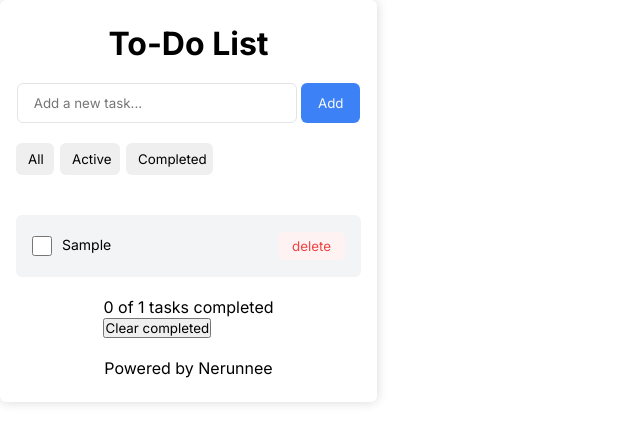
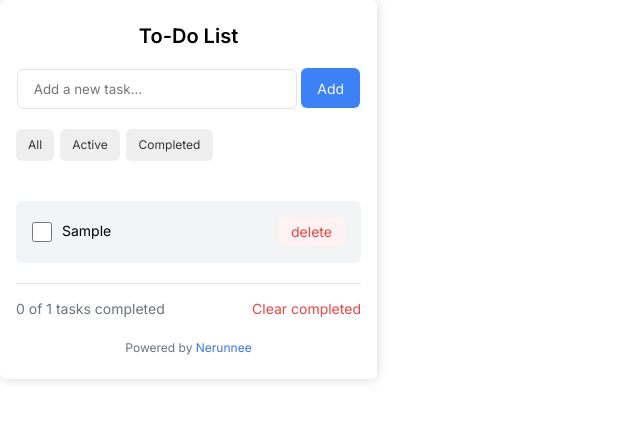
Before and after one commit to Nerunnee/Todo-app, a plain HTML site: page index.html in a window 1280 px wide. Both pictures are taken after typing "Sample" into the empty fields and a click on the button "Add". Shown: the whole page, without its empty margins (0-640 px from the left). Drawn offline with Linux system fonts and the light colour scheme.

Commit message:
version last

```diff
--- a/index.html
+++ b/index.html
@@ -14,7 +14,7 @@
   </head>
   <body>
     <div class="container">
-      <h1>To-Do List</h1>
+      <h1 class="text">To-Do List</h1>
 
       <div>
         <input
@@ -32,13 +32,15 @@
         <button id="showCompleted" class="show__completed">Completed</button>
       </div>
 
-      <div id="task-container" class="text1">No tasks yet. Add one above!</div>
+      <div id="task-container" class="task-text">
+        No tasks yet. Add one above!
+      </div>
 
       <div id="task-completed"></div>
 
-      <div>
-        <span class="text2">Powered by</span>
-        <span>Nerunnee</span>
+      <div class="footer-container">
+        <span class="footer__text">Powered by</span>
+        <span class="footer__textName">Nerunnee</span>
       </div>
     </div>
     <script src="./script.js"></script>
--- a/script.js
+++ b/script.js
@@ -11,6 +11,7 @@ let taskId = 1;
 
 const add = () => {
   const taskText = inputs.value;
+  if (!taskText) return;
 
   const task = {
     id: taskId,
@@ -44,10 +45,10 @@ const createTaskElement = (task) => {
     <div class="task-container">
       <div class="task-box">
           <input type="checkbox" name="checkbox" class="task__checkbox"  ${
-            task.isComplete && "checked"
+            task.isComplete ? "checked" : ""
           } onclick="completedTask(${task.id})"/>
            <p class="task__text ${
-             task.isComplete && "task__text--complete"
+             task.isComplete ? "task__text--complete" : ""
            }" >${task.text}</p>
       </div>
       <button class="task__delete" onclick="deleteTask(${
@@ -62,16 +63,11 @@ const clearInput = () => {
 
 const onChangeFilter = (filter) => {
   const filteredtasks = tasks.filter((task) => {
-    if (filter === "all") {
-      return true;
-    }
+    if (filter === "all") return true;
 
-    if (filter === "active") {
-      return task.isComplete === false;
-    }
-    if (filter === "completed") {
-      return task.isComplete === true;
-    }
+    if (filter === "active") return !task.isComplete;
+
+    if (filter === "completed") return task.isComplete;
   });
 
   renderTasks(filteredtasks);
@@ -83,7 +79,9 @@ const completedTask = (id) => {
       task.isComplete = !task.isComplete;
     }
   });
+
   renderTasks(tasks);
+  updateCompletedCount();
 };
 
 const deleteTask = (taskId) => {
@@ -101,13 +99,8 @@ const deleteTask = (taskId) => {
   tasks = remainingTask;
 
   renderTasks(tasks);
+  updateCompletedCount();
 };
-
-showAll.onclick = () => onChangeFilter("all");
-showActive.onclick = () => onChangeFilter("active");
-showCompleted.onclick = () => onChangeFilter("completed");
-
-addElement.addEventListener("click", add);
 
 const updateCompletedCount = () => {
   // const completedCount = tasks.filter((task) => {
@@ -123,22 +116,20 @@ const updateCompletedCount = () => {
 
   taskCompleted.innerHTML = `
       <div class="taskCompleted">
-        <p> ${completedCount} of ${totalCount} tasks completed</p>
-        <button>Clear completed</button>
+        <p class="taskC__text"> ${completedCount} of ${totalCount} tasks completed</p>
+        <button onclick="clearCompleted()" class="taskC__delete">Clear completed</button>
       </div>`;
 };
 
 const clearCompleted = () => {
   tasks = tasks.filter((task) => !task.isComplete);
+
   renderTasks(tasks);
   updateCompletedCount();
 };
 
-const checkCompletedTask = (id) => {
-  tasks = tasks.map((task) =>
-    task.id === id ? { ...task, isComplete: !task.isComplete } : task
-  );
+showAll.onclick = () => onChangeFilter("all");
+showActive.onclick = () => onChangeFilter("active");
+showCompleted.onclick = () => onChangeFilter("completed");
 
-  renderTasks(tasks);
-  updateCompletedCount();
-};
+addElement.addEventListener("click", add);
--- a/style.css
+++ b/style.css
@@ -17,6 +17,13 @@
   box-shadow: 0px 0px 12px 0px #00000029;
 }
 
+.text {
+  font-weight: 600;
+  font-style: Semi Bold;
+  font-size: 20px;
+  text-align: center;
+}
+
 .input__text {
   width: 280px;
   height: 40px;
@@ -33,6 +40,9 @@
   padding: 8px 16px;
   background: #3c82f6;
   color: #f9f9f9;
+  font-weight: 400;
+  font-style: Regular;
+  font-size: 14px;
 }
 
 .show-container {
@@ -47,6 +57,10 @@
   border-radius: 6px;
   border: none;
   padding: 4px 12px;
+  font-weight: 400;
+  font-style: Regular;
+  font-size: 12px;
+  color: #363636;
 }
 
 .show__all:hover {
@@ -60,6 +74,10 @@
   border-radius: 6px;
   border: none;
   padding: 4px 12px;
+  font-weight: 400;
+  font-style: Regular;
+  font-size: 12px;
+  color: #363636;
 }
 
 .show__active:hover {
@@ -73,11 +91,23 @@
   border-radius: 6px;
   border: none;
   padding: 4px 12px;
+  font-weight: 400;
+  font-style: Regular;
+  font-size: 12px;
+  color: #363636;
 }
 
 .show__completed:hover {
   background: #3c82f6;
   color: white;
+}
+
+.task-text {
+  font-weight: 400;
+  font-style: Regular;
+  font-size: 14px;
+  text-align: center;
+  color: #6b7280;
 }
 
 .task-container {
@@ -109,6 +139,7 @@
   font-weight: 400;
   font-style: Regular;
   font-size: 14px;
+  color: black;
 }
 
 .task__text--complete {
@@ -123,4 +154,49 @@
   padding: 6px 12px;
   background: #fef2f2;
   color: #ef4444;
+  font-weight: 400;
+  font-style: Regular;
+  font-size: 14px;
 }
+
+.taskCompleted {
+  width: 345px;
+  height: 37px;
+  display: flex;
+  justify-content: space-between;
+  border-top: 1px solid #e4e4e7;
+  padding-top: 16px;
+  padding-bottom: 4px;
+}
+
+.taskC__text {
+  font-weight: 400;
+  font-style: Regular;
+  font-size: 14px;
+  color: #6b7280;
+}
+
+.taskC__delete {
+  width: 109px;
+  height: 17px;
+  font-weight: 400;
+  font-style: Regular;
+  font-size: 14px;
+  color: #ef4444;
+  border: none;
+  background: none;
+}
+
+.footer-container {
+  font-weight: 400;
+  font-style: Regular;
+  font-size: 12px;
+}
+
+.footer__text {
+  color: #6b7280;
+}
+
+.footer__textName {
+  color: #3b73ed;
+}
```
